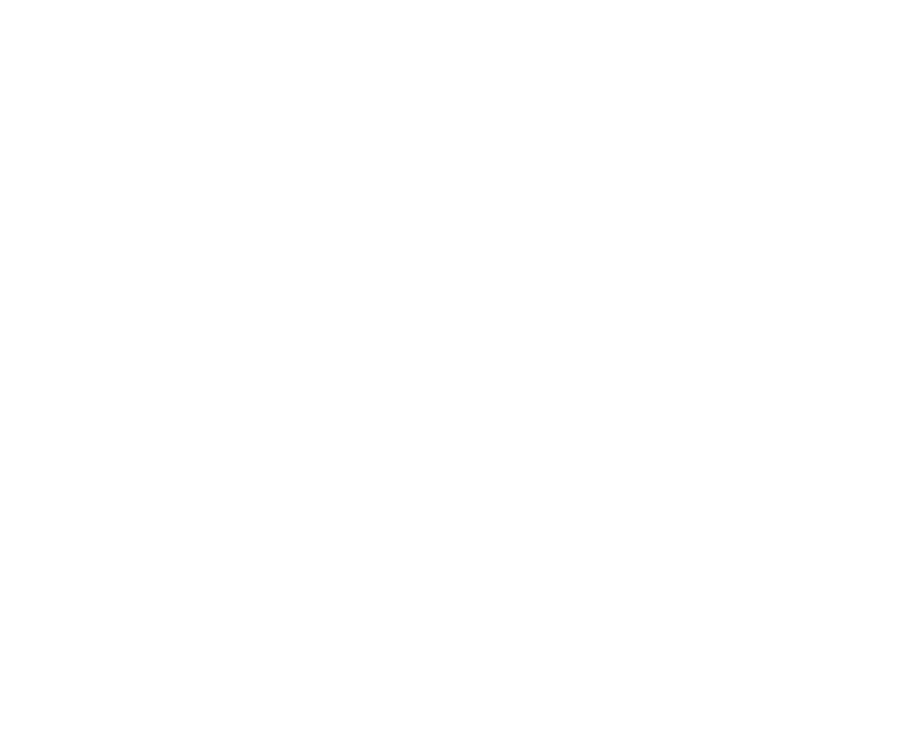
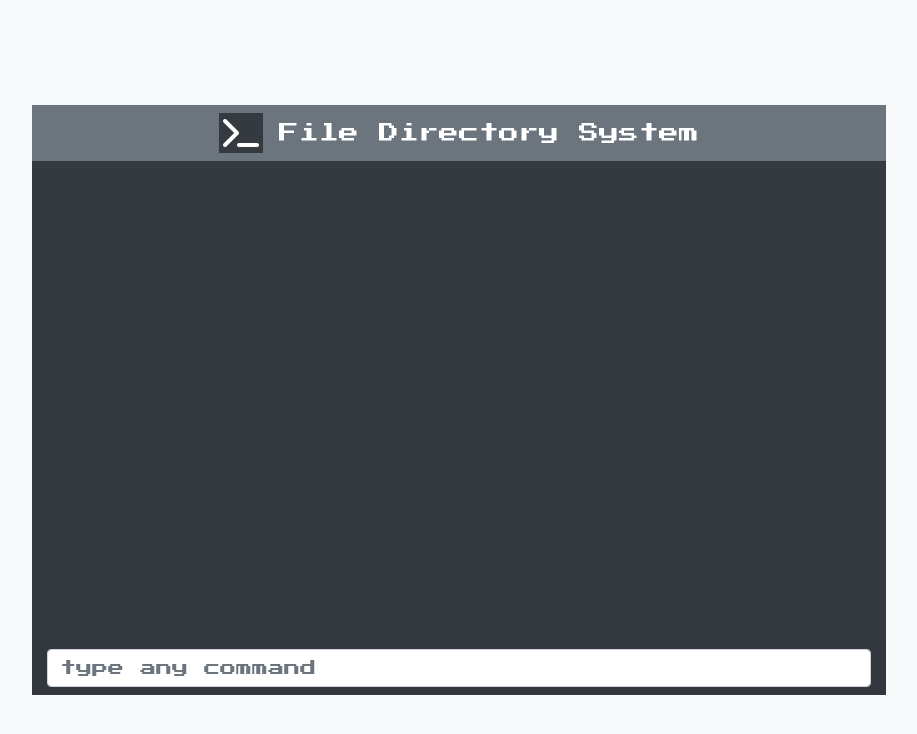
Before and after one commit to satojin219/File-Directory-System, a plain HTML site: page index.html in a window 1280 px wide. Shown: the whole page, without its empty margins (181-1098 px from the left). Drawn offline with nearby package versions, Linux system fonts and the light colour scheme.

Commit message:
UIの作成

```diff
--- a/index.html
+++ b/index.html
@@ -13,7 +13,21 @@
   <title>File Directory System</title>
 </head>
 <body>
-  <div id="target">
+  <div class="bg-light vh-100 d-flex flex-column justify-content-center ">
+    <div class="container col-8 px-0 bg-result">
+        <div class="text-center bg-secondary py-2 d-flex justify-content-center align-items-center">
+          <i class="fas fa-terminal text-white fa-2x bg-dark p-1 mr-3"></i> <h5>File Directory System</h5>
+        </div>
+
+        <div id="CLIOutputDiv" class="container vh-60 bg-dark p-3 text-white">
+        </div>
+
+
+        <div class="container input-group py-2">
+            <input type="text" id ="CLITextInput" class="form-control" placeholder="type any command" aria-label="Username" aria-describedby="addon-wrapping">
+        </div>
+    </div>
+</div>
 
   </div>
 </body>
--- a/style.css
+++ b/style.css
@@ -1,3 +1,20 @@
 body{
-  /* font-family: 'Press Start 2P', cursive; */
+  font-family: 'Press Start 2P', cursive;
 }
+
+.vh-60 {
+  height: 60vh;
+}
+
+h1,h2,h3,h4,h5,h6,p {
+  margin: 0;
+  color:white;
+}
+
+.bg-result {
+  background: #32363D;
+}
+#CLIOutputDiv
+{
+  overflow: scroll;
+}
```
